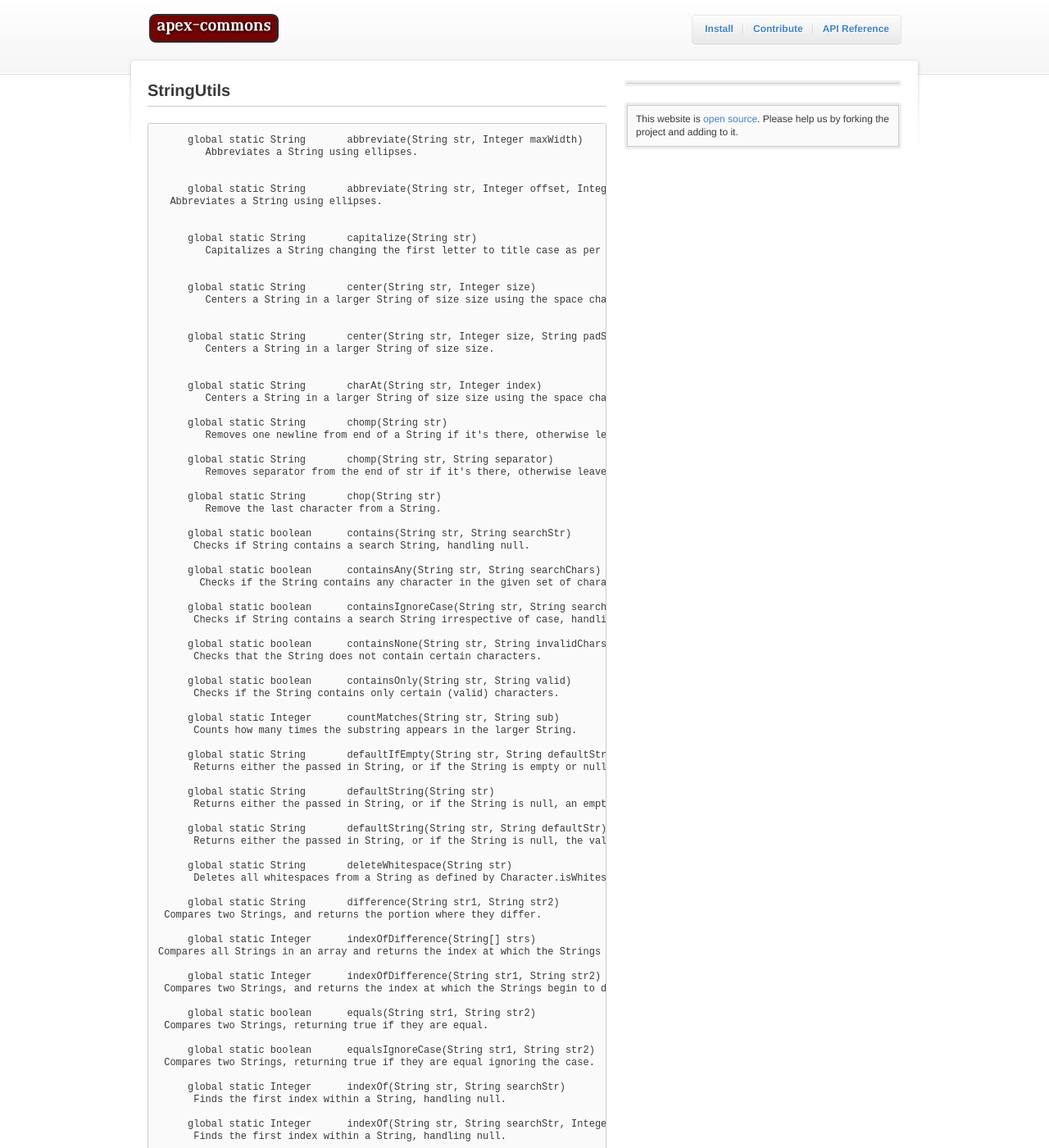
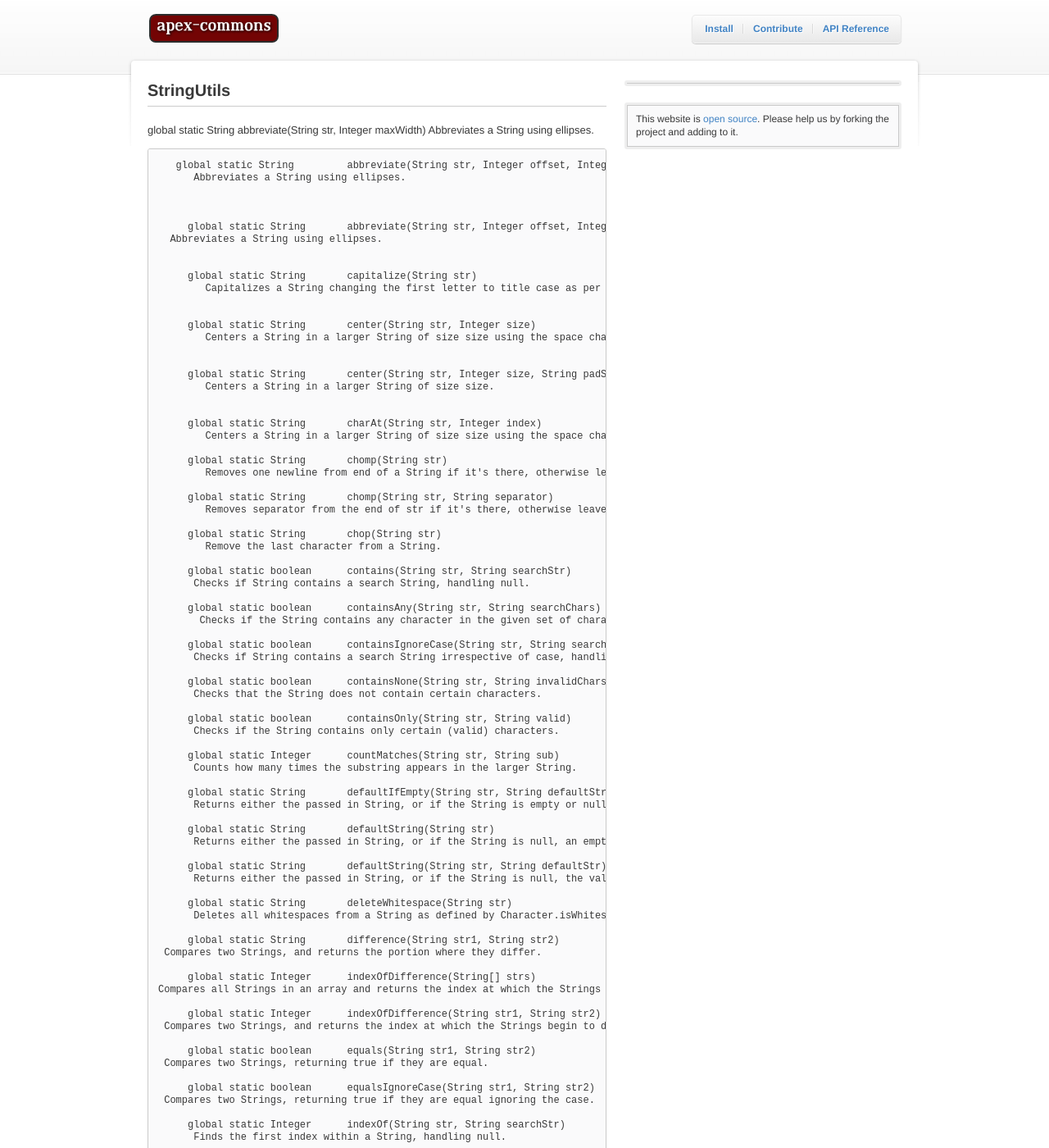
Before and after one commit to apex-commons/apex-commons.github.com, a Jekyll site: the page built from _posts/2011-05-11-stringutils.markdown, in a window 1280 px wide and 1400 px high. Shown: the whole window at 82% size. Built offline with Jekyll 4.4.1, drawn with Linux system fonts in a browser that asks for light colours; some of the changed text lies outside the part shown.

Commit message:
Edited _posts/2011-05-11-stringutils.markdown via GitHub

```diff
--- a/_posts/2011-05-11-stringutils.markdown
+++ b/_posts/2011-05-11-stringutils.markdown
@@ -4,8 +4,12 @@
 categories: api
 ---
 
-         global static String 	abbreviate(String str, Integer maxWidth)
-            Abbreviates a String using ellipses.
+ global static String 	abbreviate(String str, Integer maxWidth)
+   Abbreviates a String using ellipses.
+
+       global static String 	abbreviate(String str, Integer offset, Integer maxWidth)
+          Abbreviates a String using ellipses.
+
 
 
          global static String 	abbreviate(String str, Integer offset, Integer maxWidth)
```
